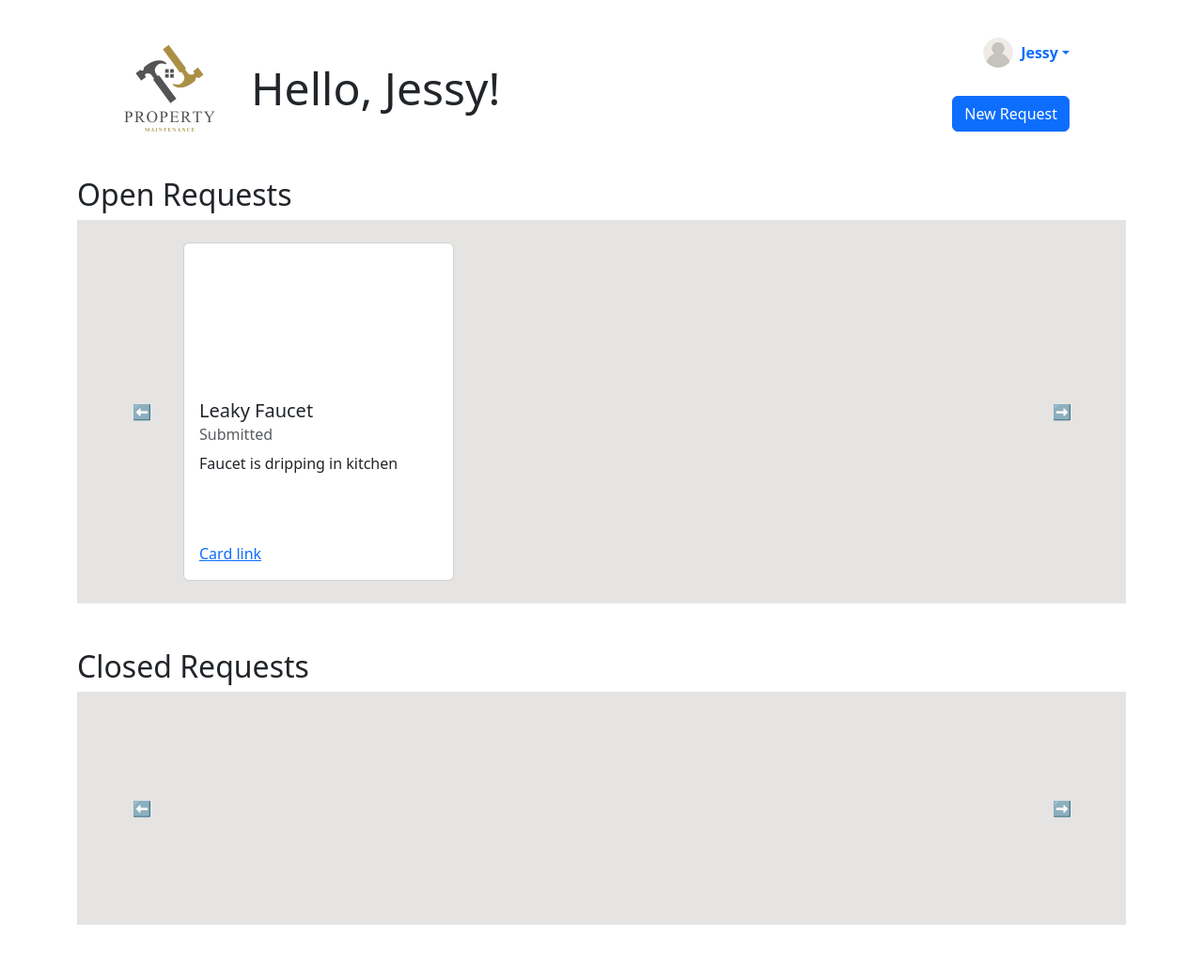
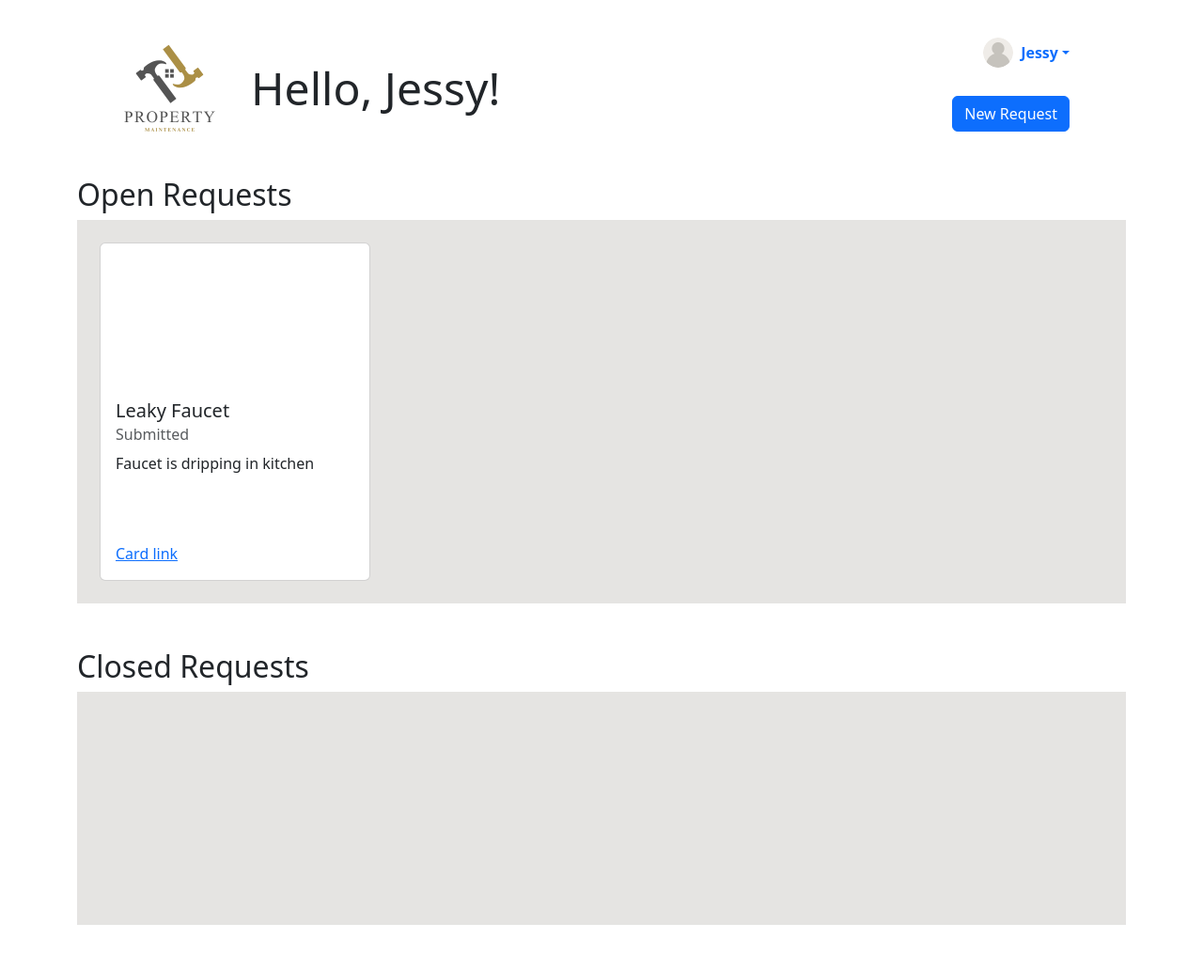
Before and after one commit to dmangames1941/Maintenance-Request-Ticketing-System, a Django app: page /tenant-dashboard/ in a window 1280 px wide. Shown: the whole page at 94% size. Run offline with Django 5.2, Linux system fonts and the light colour scheme; a user stored in the database is signed in; data comes from the database, SQL or seed files in the repository; some libraries are stand-ins or nearby versions.

Commit message:
Update tenant_dashboard.html
Removed buttons from Open and Closed Requests

```diff
--- a/maintReqTickSys/ticketsystem/templates/tenant_dashboard.html
+++ b/maintReqTickSys/ticketsystem/templates/tenant_dashboard.html
@@ -95,12 +95,9 @@
             <h2>Open Requests</h2>
 
             <div class="flex-row d-flex p-4 " style="background-color: #E5E4E2">
-                <div class="col-1 align-self-center mx-auto d-flex justify-content-center">
-                    ⬅️
-                </div>
 
                 <!-- Scrollable container for tickets -->
-                <div class="col-md overflow-hidden position-relative " style="overflow-x: auto;">
+                <div id="open-request-container" class="col-md overflow-hidden position-relative " style="overflow-x: auto;">
                     <div class="d-flex flex-row gap-3 mx-auto" style="min-height:200px; overflow-x: auto;" >
                         {% for ticket in tickets %}
                             {% if ticket.submitter == user and ticket.status != "completed" %}
@@ -123,9 +120,6 @@
                     </div>
                 </div>
 
-                <div class="col-1 align-self-center d-flex justify-content-center">
-                    ➡️
-                </div>
             </div>
     </div>
 
@@ -134,10 +128,7 @@
     <div class="container my-5">
             <h2>Closed Requests</h2>
 
-            <div class="flex-row d-flex p-4 " style="background-color: #E5E4E2">
-                <div class="col-1 align-self-center mx-auto d-flex justify-content-center">
-                    ⬅️
-                </div>
+            <div id="closed-request-container" class="flex-row d-flex p-4 " style="background-color: #E5E4E2">
 
                 <div class="col-md  overflow-hidden position-relative " style="overflow-x: auto;">
                     <div class="d-flex flex-row gap-3 overflow-auto mx-auto" style="min-height:200px;" >
@@ -162,11 +153,7 @@
                     </div>
                 </div>
 
-                <div class="col-1 align-self-center d-flex justify-content-center">
-                    ➡️
-                </div>
             </div>
     </div>
-
 </body>
 </html>
```
